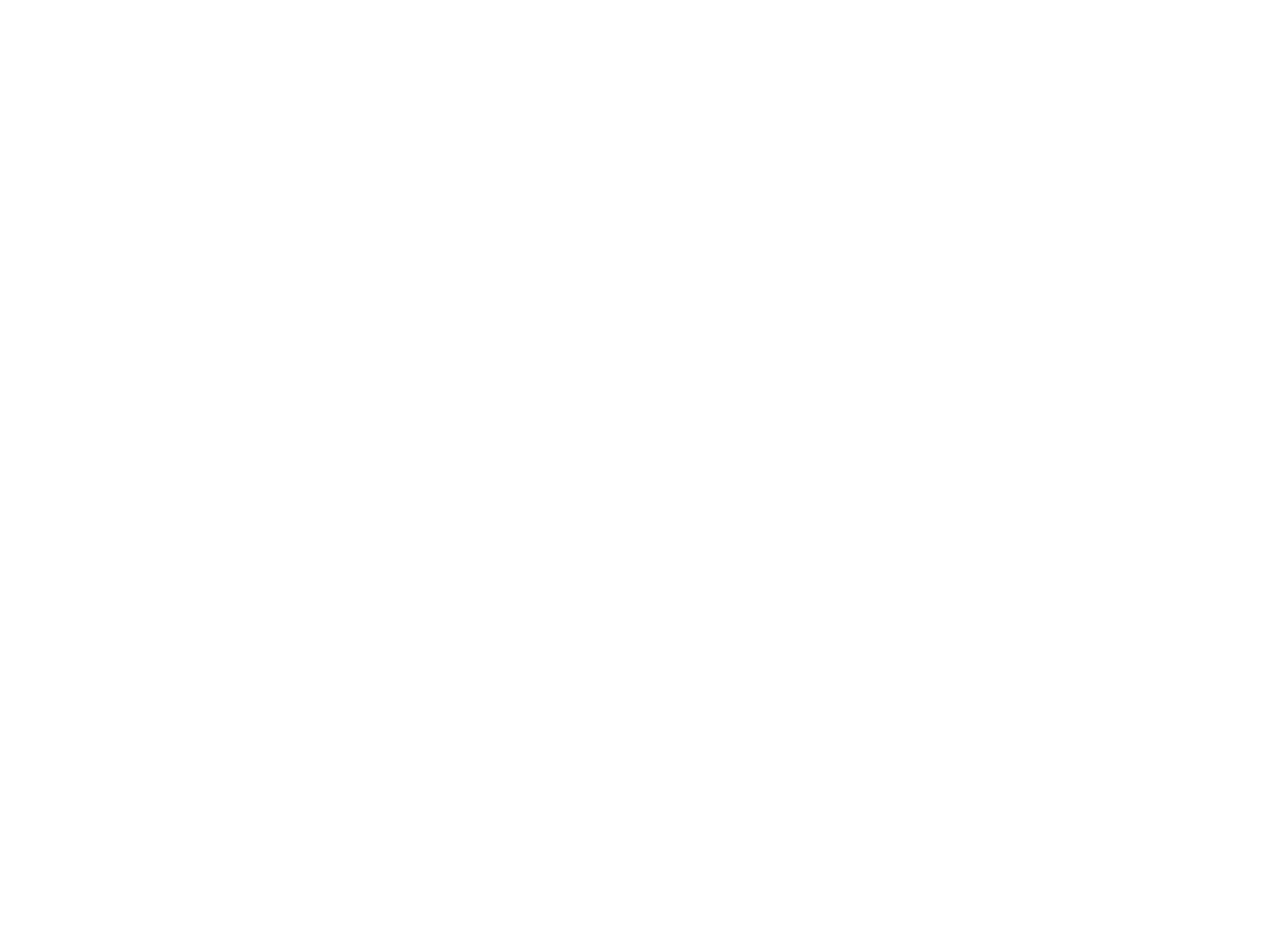
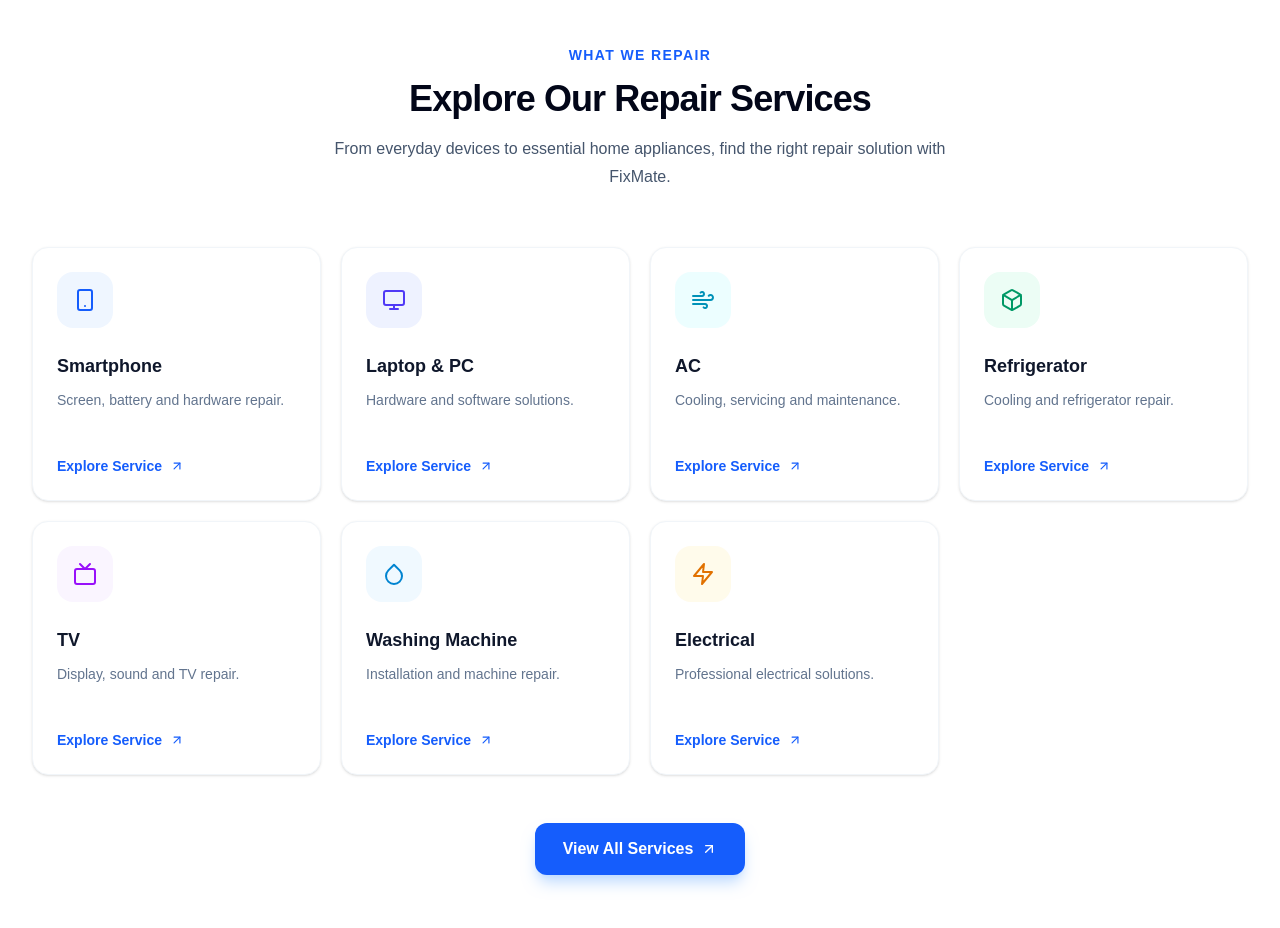
Before and after one commit to shuvo-220/FixMate---frontend, a Next.js app: page / in a window 1280 px wide. Shown: the part 880-1808 px from the top of the page. Before the commit the page ends 827 px from the top, so only its background shows below. Built offline with nearby package versions, Linux system fonts and the light colour scheme.

Commit message:
service section complete

```diff
--- /dev/null
+++ b/src/app/components/ServiceSection.jsx
@@ -0,0 +1,126 @@
+import Link from "next/link";
+import {
+  FiSmartphone,
+  FiMonitor,
+  FiWind,
+  FiBox,
+  FiTv,
+  FiDroplet,
+  FiZap,
+  FiArrowUpRight,
+} from "react-icons/fi";
+
+const categories = [
+  {
+    name: "Smartphone",
+    description: "Screen, battery and hardware repair.",
+    icon: FiSmartphone,
+    color: "bg-blue-50 text-blue-600",
+  },
+  {
+    name: "Laptop & PC",
+    description: "Hardware and software solutions.",
+    icon: FiMonitor,
+    color: "bg-indigo-50 text-indigo-600",
+  },
+  {
+    name: "AC",
+    description: "Cooling, servicing and maintenance.",
+    icon: FiWind,
+    color: "bg-cyan-50 text-cyan-600",
+  },
+  {
+    name: "Refrigerator",
+    description: "Cooling and refrigerator repair.",
+    icon: FiBox,
+    color: "bg-emerald-50 text-emerald-600",
+  },
+  {
+    name: "TV",
+    description: "Display, sound and TV repair.",
+    icon: FiTv,
+    color: "bg-purple-50 text-purple-600",
+  },
+  {
+    name: "Washing Machine",
+    description: "Installation and machine repair.",
+    icon: FiDroplet,
+    color: "bg-sky-50 text-sky-600",
+  },
+  {
+    name: "Electrical",
+    description: "Professional electrical solutions.",
+    icon: FiZap,
+    color: "bg-amber-50 text-amber-600",
+  },
+];
+
+export default function ServicesSection() {
+  return (
+    <section className="bg-white py-20 sm:py-24">
+      <div className="mx-auto max-w-7xl px-5 lg:px-8">
+
+        {/* Section Heading */}
+        <div className="mx-auto mb-14 max-w-2xl text-center">
+          <span className="text-sm font-bold uppercase tracking-widest text-blue-600">
+            What We Repair
+          </span>
+
+          <h2 className="mt-3 text-3xl font-extrabold tracking-tight text-slate-950 sm:text-4xl">
+            Explore Our Repair Services
+          </h2>
+
+          <p className="mt-4 text-base leading-7 text-slate-600">
+            From everyday devices to essential home appliances, find the
+            right repair solution with FixMate.
+          </p>
+        </div>
+
+        {/* Category Cards */}
+        <div className="grid grid-cols-1 gap-5 sm:grid-cols-2 lg:grid-cols-4">
+          {categories.map((category) => {
+            const Icon = category.icon;
+
+            return (
+              <Link
+                href="/services"
+                key={category.name}
+                className="group rounded-2xl border border-slate-100 bg-white p-6 shadow-sm transition duration-300 hover:-translate-y-2 hover:border-blue-200 hover:shadow-xl hover:shadow-blue-100/50"
+              >
+                <div
+                  className={`flex h-14 w-14 items-center justify-center rounded-2xl text-2xl ${category.color}`}
+                >
+                  <Icon />
+                </div>
+
+                <h3 className="mt-6 text-lg font-extrabold text-slate-900 transition group-hover:text-blue-600">
+                  {category.name}
+                </h3>
+
+                <p className="mt-2 min-h-12 text-sm leading-6 text-slate-500">
+                  {category.description}
+                </p>
+
+                <div className="mt-5 flex items-center gap-2 text-sm font-bold text-blue-600">
+                  Explore Service
+                  <FiArrowUpRight className="transition group-hover:translate-x-1 group-hover:-translate-y-1" />
+                </div>
+              </Link>
+            );
+          })}
+        </div>
+
+        {/* Bottom Button */}
+        <div className="mt-12 text-center">
+          <Link
+            href="/services"
+            className="inline-flex items-center gap-2 rounded-xl bg-blue-600 px-7 py-3.5 font-bold text-white shadow-lg shadow-blue-200 transition hover:bg-blue-700"
+          >
+            View All Services
+            <FiArrowUpRight />
+          </Link>
+        </div>
+      </div>
+    </section>
+  );
+}
--- a/src/app/page.js
+++ b/src/app/page.js
@@ -1,10 +1,12 @@
 import React from 'react'
 import Hero from './components/Hero'
+import ServicesSection from './components/ServiceSection'
 
 const page = () => {
   return (
     <div>
       <Hero />
+      <ServicesSection />
     </div>
   )
 }
```
